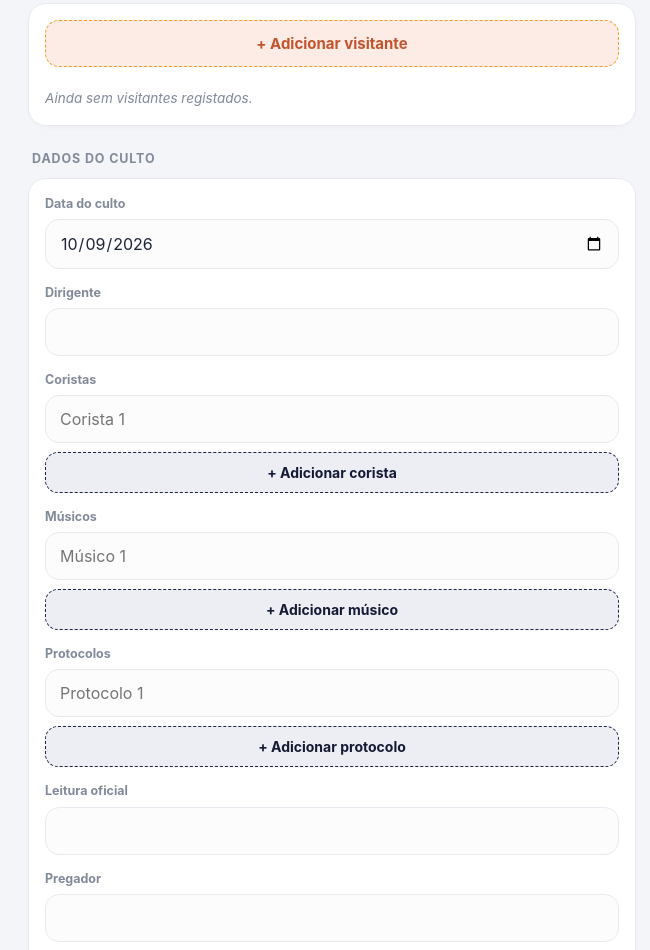
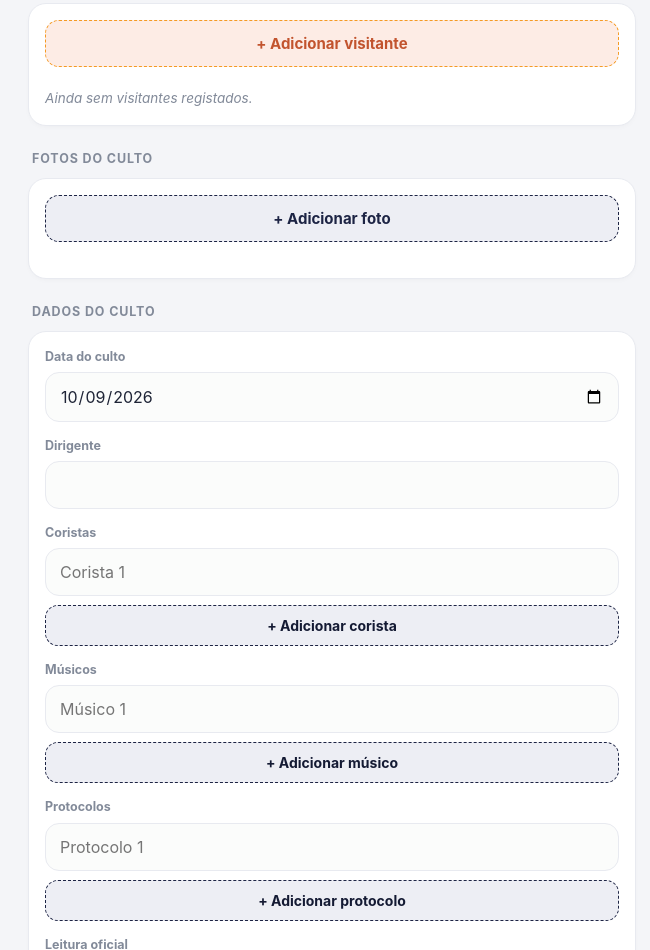
Before and after one commit to mz-studio-web/relatorio__culto, a plain HTML site: page index.html in a window 1280 px wide. Shown: the part 1141-2091 px from the top of the page, without its empty margins (308-958 px from the left). Drawn offline with Linux system fonts and the light colour scheme; no server answers.

Commit message:
Atualização 3

```diff
--- a/index.html
+++ b/index.html
@@ -794,7 +794,7 @@ function(t){t.__bidiEngine__=t.prototype.__bidiEngine__=function(t){var r,n,i,a,
     appId: "1:164779498586:web:2f4f3490fbe4d73d4f8c63"
   };
   // ============================================================================
-  var DRIVE_UPLOAD_URL = "COLE_AQUI"; // link do Google Apps Script (fotos). Deixe assim para desativar as fotos.
+  var DRIVE_UPLOAD_URL = "https://script.google.com/macros/s/AKfycbw60gbPTC7l7B4x56ZaZCrWCtWIJ_nHqsNXSKABIX5jrsuLsIQbNIvVRobzpuMXaQtvKw/exec"; // link do Google Apps Script (fotos). Deixe assim para desativar as fotos.
   var histView="list";
   var statsPeriod="tudo";
   var autoTimer=null;
```
